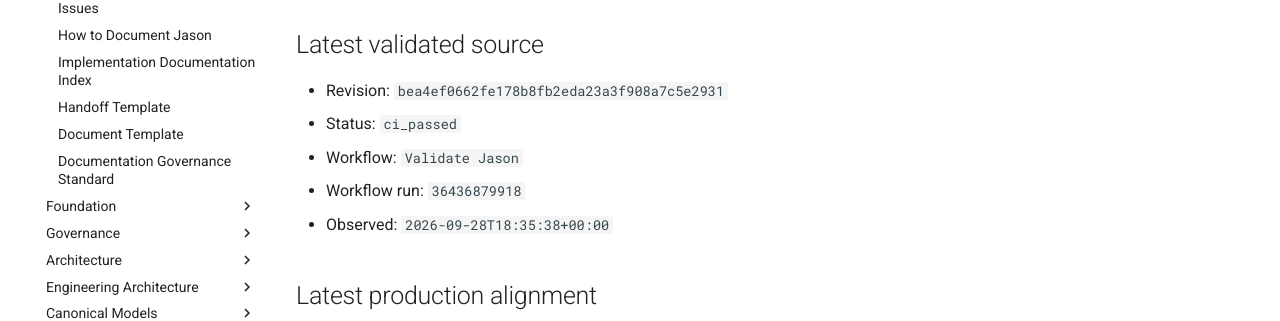
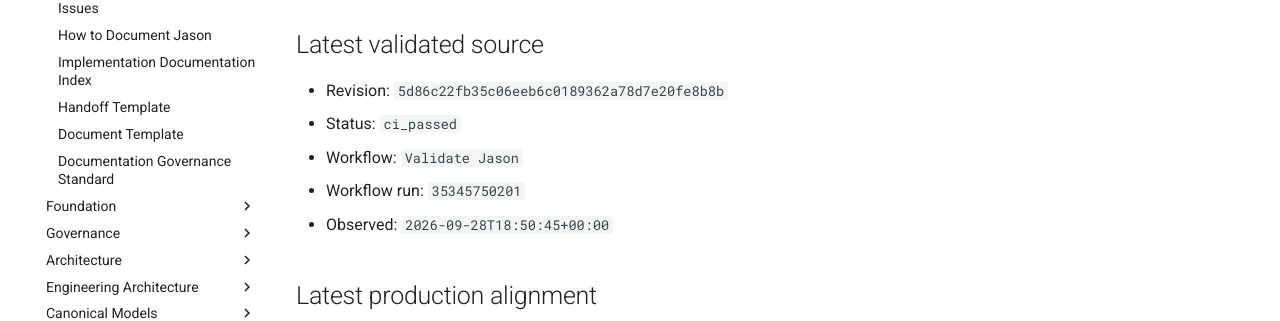
Before and after one commit to al-teamaot-com/jason, an MkDocs documentation site: the page built from docs/control/AUTOMATED-CHANGE-STATE.md, in a window 1280 px wide and 1163 px high. Shown: the part 337-658 px from the top of the window. Built offline with MkDocs 1.6.1 and Material for MkDocs 9.7.7, drawn with Linux system fonts in a browser that asks for light colours; comment, search, counter and statistics services are not loaded.

Commit message:
Reconcile automated documentation state for 5d86c22fb35c

```diff
--- a/docs/control/AUTOMATED-CHANGE-STATE.md
+++ b/docs/control/AUTOMATED-CHANGE-STATE.md
@@ -8,11 +8,11 @@ This record is updated by Jason's post-success documentation reconciliation proc
 
 ## Latest validated source
 
-- Revision: `bea4ef0662fe178b8fb2eda23a3f908a7c5e2931`
+- Revision: `5d86c22fb35c06eeb6c0189362a78d7e20fe8b8b`
 - Status: `ci_passed`
 - Workflow: `Validate Jason`
-- Workflow run: `36436879918`
-- Observed: `2026-09-28T18:35:38+00:00`
+- Workflow run: `35345750201`
+- Observed: `2026-09-28T18:50:45+00:00`
 
 ## Latest production alignment
 
```
Also changed, not shown: docs/control/AUTOMATED-CHANGE-STATE.json (+4 -4 lines).
